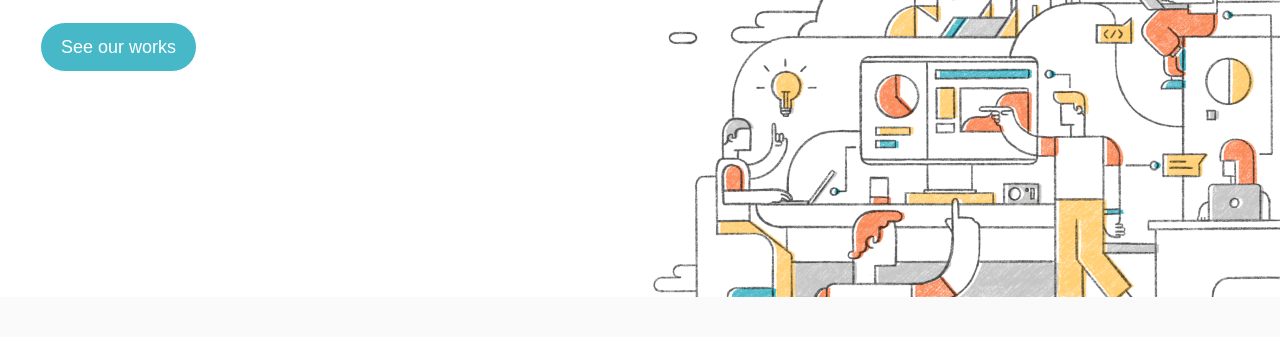
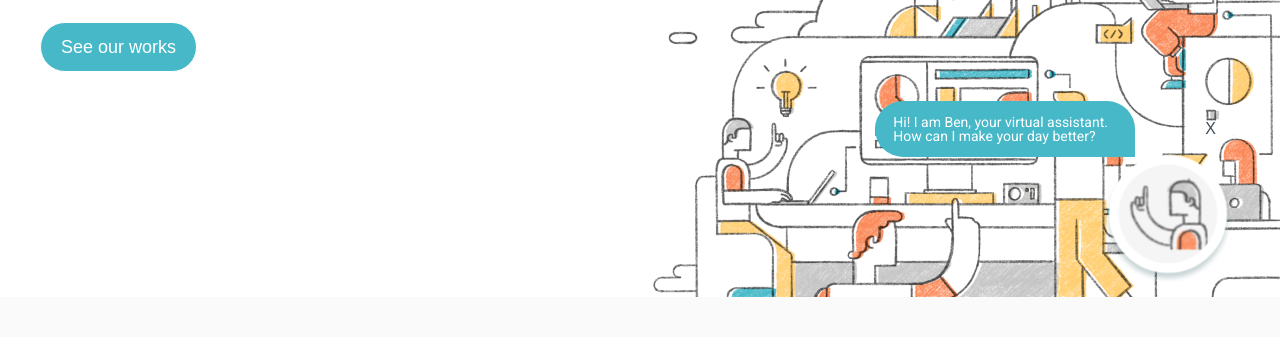
Before and after one commit to TkachukRR/34-startupz, a website built with Parcel: page src/index.html in a window 1280 px wide. Shown: the part 463-800 px from the top of the page. Built offline with nearby package versions, Linux system fonts and the light colour scheme; files whose address does not match are found by name; a web font is replaced by a local one.

Commit message:
Added helper

```diff
--- a/src/index.html
+++ b/src/index.html
@@ -456,6 +456,23 @@
         </nav>
       </div>
     </footer>
+    <div id="helper" class="sticky bottom-0 float-right p-16">
+      <div class="mb-[20px] gap-[70px] flex justify-between">
+        <ul class="">
+          <li
+            class="font-roboto text-xxxs text-complementary-white px-[18px] py-[14px] bg-complementary-green rounded-full rounded-br-none max-w-[260px]"
+          >
+            Hi! I am Ben, your virtual assistant. How can I make your day
+            better?
+          </li>
+        </ul>
+        <button>X</button>
+      </div>
+
+      <div
+        class="rounded-full w-[96px] h-[96px] border-[#FFFFFF] border-8 bg-[#F5F5F5] bg-[url('./images/ben.png')] bg-c bg-no-repeat shadow-[0px_4px_4px_rgba(29,75,82,0.25)] animate-breath float-right"
+      ></div>
+    </div>
     <script type="module" src="main.js"></script>
   </body>
 </html>
--- a/tailwind.config.js
+++ b/tailwind.config.js
@@ -76,6 +76,7 @@ module.exports = {
     backgroundPosition: {
       "l-r": "left, right",
       "r-b": "right bottom",
+      c: "center",
     },
     extend: {},
   },
```
Also changed, not shown: src/images/ben.png (added).
